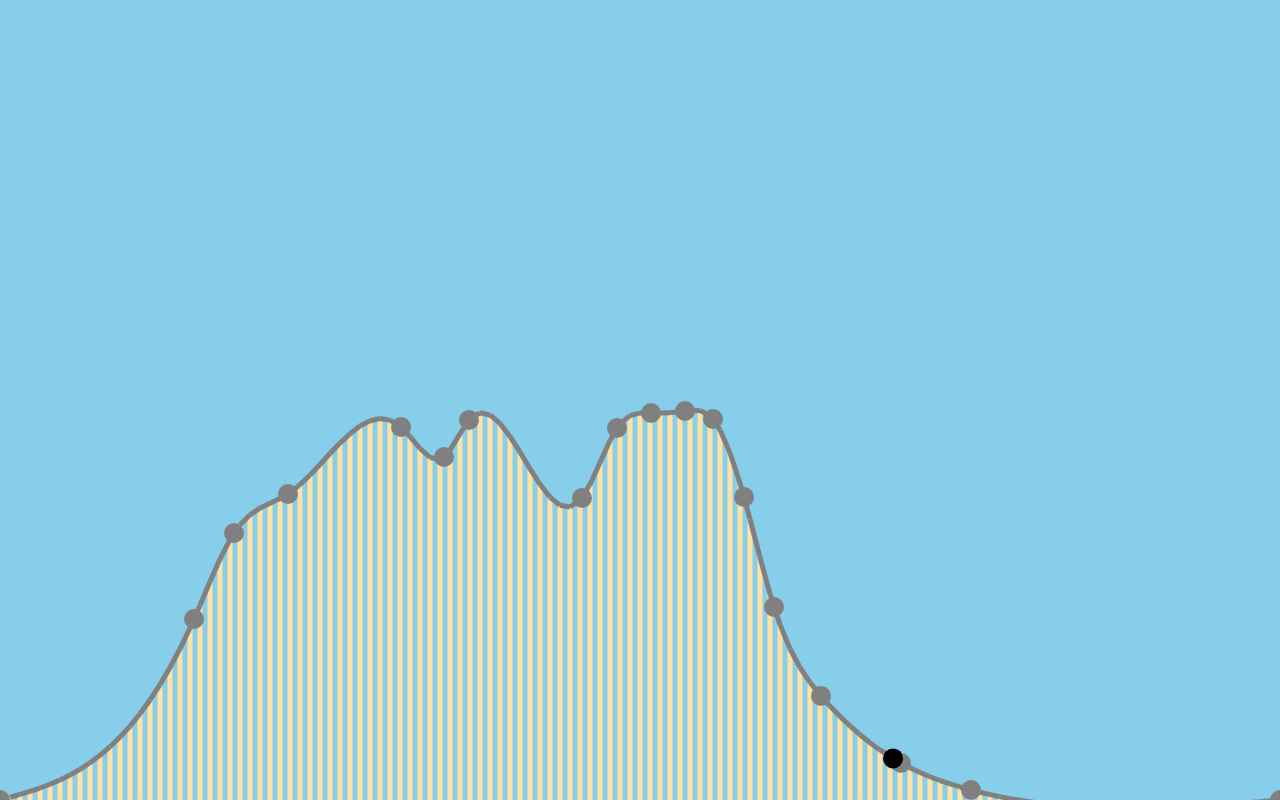
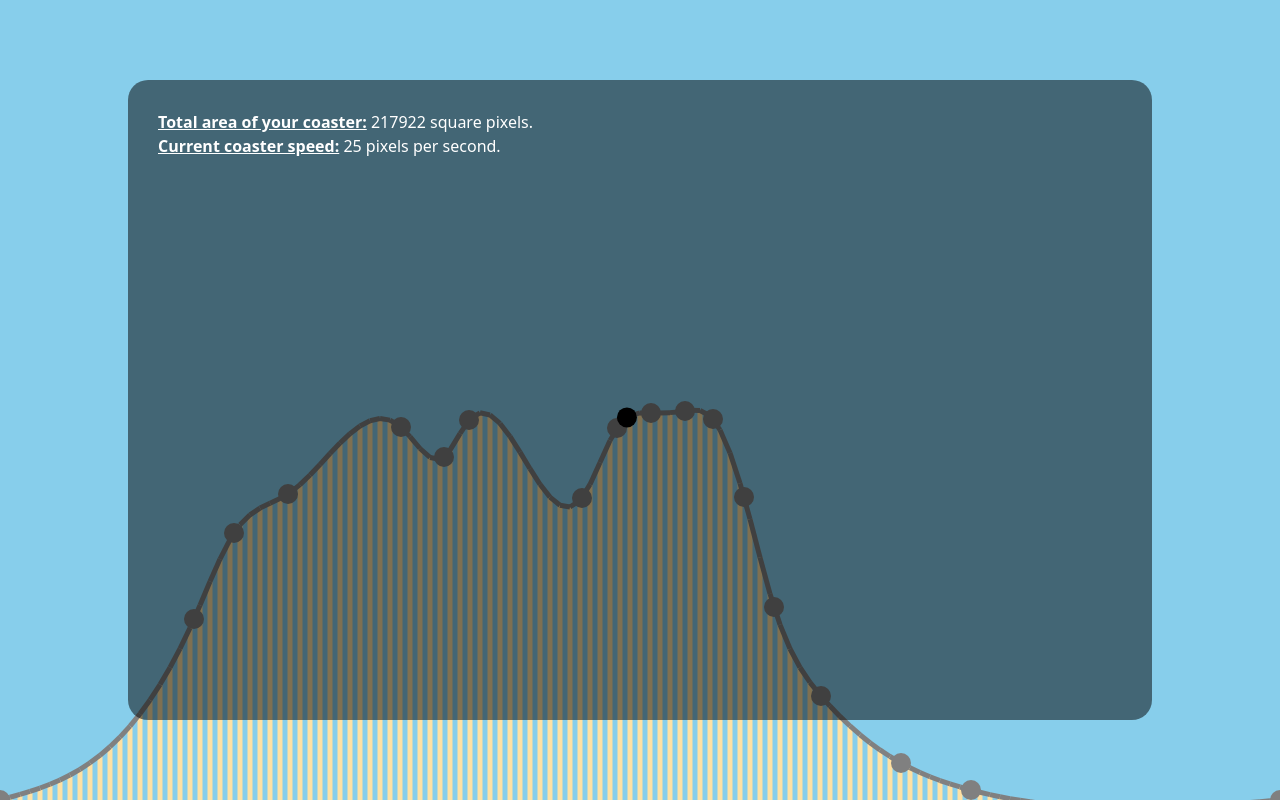
Before and after one commit to acou12/coaster, a SvelteKit app: page / in a window 1280 px wide. Built offline with nearby package versions, Linux system fonts and the light colour scheme.

Commit message:
info page

```diff
--- a/src/lib/coaster.ts
+++ b/src/lib/coaster.ts
@@ -3,6 +3,7 @@ import type { CubicPiecewise } from './methods';
 export interface Coaster {
 	getHeight(x: number): number;
 	getSlant(x: number): number;
+	getArea(): number;
 }
 
 export class CubicCoaster implements Coaster {
@@ -15,4 +16,8 @@ export class CubicCoaster implements Coaster {
 	getHeight(x: number): number {
 		return this.spline.compute(x);
 	}
+
+	getArea(): number {
+		return this.spline.computeIntegral();
+	}
 }
--- a/src/lib/methods.ts
+++ b/src/lib/methods.ts
@@ -17,14 +17,13 @@ export class CubicPiecewise {
 
 	/* find the i such that x[i] <= t <= x[i+1]. */
 	private getIndex(t: number) {
-		if (t < this.x[0] || t > this.x[this.x.length - 1]) {
+		if (t < this.x[0] || t > this.x[this.x.length - 1] || Number.isNaN(t) /* yikes */) {
 			return 0;
 		} else {
 			let i = 0;
-			while (this.x[i] < t) {
+			while (!(this.x[i] <= t && t <= this.x[i + 1])) {
 				i++;
 			}
-			i--;
 			return i;
 		}
 	}
@@ -44,9 +43,20 @@ export class CubicPiecewise {
 		let i = this.getIndex(t);
 		return 3 * Math.pow(t, 2) * this.a[i] + 2 * t * this.b[i] + this.c[i];
 	}
+
+	computeIntegral() {
+		/* this uses simpson's rule; since each component is a cubic, this is actually exact. */
+		let sum = 0;
+		for (let i = 0; i < this.x.length - 1; i++) {
+			let a = this.x[i];
+			let b = this.x[i + 1];
+			sum += ((b - a) / 6) * (this.compute(a) + 4 * this.compute((a + b) / 2) + this.compute(b));
+		}
+		return sum;
+	}
 }
 
-// export const getCubicSpline = (points: Point[]): CubicPiecewise => {
+// export const getCubicSpline = points: Point[]: CubicPiecewise => {
 // 	/* todo */
 // 	points.sort((p1, p2) => p1.x - p2.x);
 
--- a/src/routes/+page.svelte
+++ b/src/routes/+page.svelte
@@ -30,6 +30,8 @@
 	let draggingPoint = -1;
 
 	let coaster: Coaster;
+	let area: number;
+	let speed: number;
 	let x = 0.01;
 	let direction = 1;
 
@@ -48,6 +50,7 @@
 			if (!foundOne) {
 				points.push(new Point(e.clientX, canvas.height - e.clientY));
 				coaster = new CubicCoaster(getCubicSpline(points));
+				area = coaster.getArea();
 				x = 0.01;
 				direction = 1;
 			}
@@ -76,6 +79,7 @@
 				}
 
 				coaster = new CubicCoaster(getCubicSpline(points));
+				area = coaster.getArea();
 			}
 		});
 		canvas.addEventListener('mouseup', (e) => {
@@ -85,6 +89,7 @@
 		});
 		points.push(new Point(window.innerWidth, 0));
 		coaster = new CubicCoaster(getCubicSpline(points));
+		area = coaster.getArea();
 		draw(0);
 	});
 
@@ -93,8 +98,6 @@
 	const draw = (time: number) => {
 		let delta = time - lastTime;
 		lastTime = time;
-
-		console.log(points);
 
 		canvas.width = window.innerWidth;
 		canvas.height = window.innerHeight;
@@ -119,6 +122,8 @@
 			return direction * Math.cos(theta) * v;
 		};
 
+		speed = 2 * Math.sqrt((canvas.height * 2) / 3 - coaster.getHeight(x));
+
 		x = rungeKuttaStep(x, 0, 0.1, v_prime);
 		// x = eulersStep(x, 0, 0.1, v_prime);
 
@@ -135,10 +140,35 @@
 
 <canvas bind:this={canvas}></canvas>
 
+<div class="info">
+	<p>
+		<strong class="underline">Total area of your coaster:</strong>
+		{Math.round(area)} square pixels.
+	</p>
+	<p>
+		<strong class="underline">Current coaster speed:</strong>
+		{Math.round(speed)} pixels per second.
+	</p>
+</div>
+
 <style>
 	canvas {
 		position: fixed;
 		left: 0;
 		top: 0;
 	}
+
+	.info {
+		position: fixed;
+		left: 10vw;
+		width: 80vw;
+		top: 10vh;
+		height: 80vh;
+
+		border-radius: 20px;
+		padding: 30px;
+
+		background: rgba(0, 0, 0, 0.5);
+		color: white;
+	}
 </style>
```
